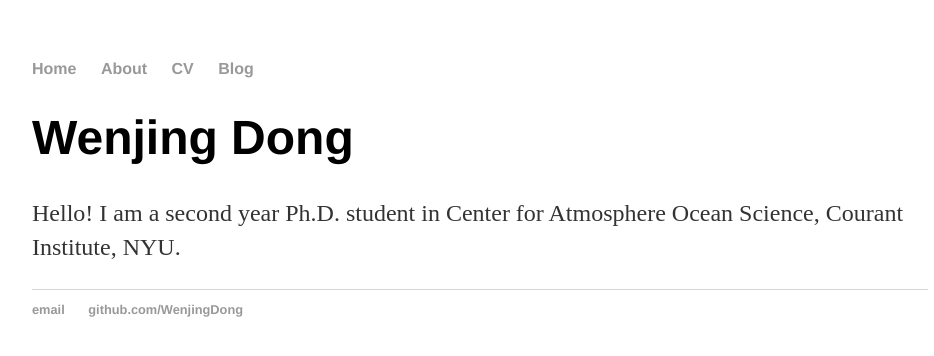
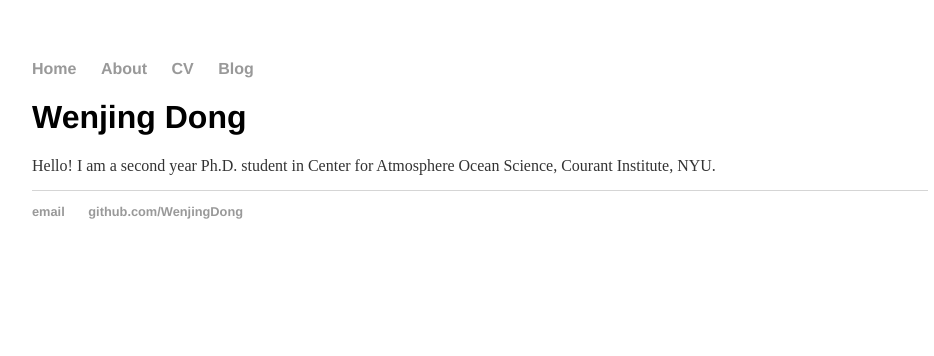
Before and after one commit to WenjingDong/Personal-Webpage, a Jekyll site: the page built from index.html, in a window 1280 px wide. Shown: the top 356 px of the page, without its empty margins (160-1094 px from the left). Built offline with Jekyll 4.4.1, drawn with Linux system fonts in a browser that asks for light colours.

Commit message:
Update main.css
update font size

```diff
--- a/css/main.css
+++ b/css/main.css
@@ -22,12 +22,12 @@ a:hover {
     text-decoration: underline;
 }
 h1 {
-    font-size: 3em;
+    font-size: 2em;
     font-family:'Helvetica', 'Arial', 'Sans-Serif';
 }
 p {
-    font-size: 1.5em;
-    line-height: 1.4em;
+    font-size: 1.0em;
+    line-height: 1.0em;
     color: #333;
 }
 footer {
```
